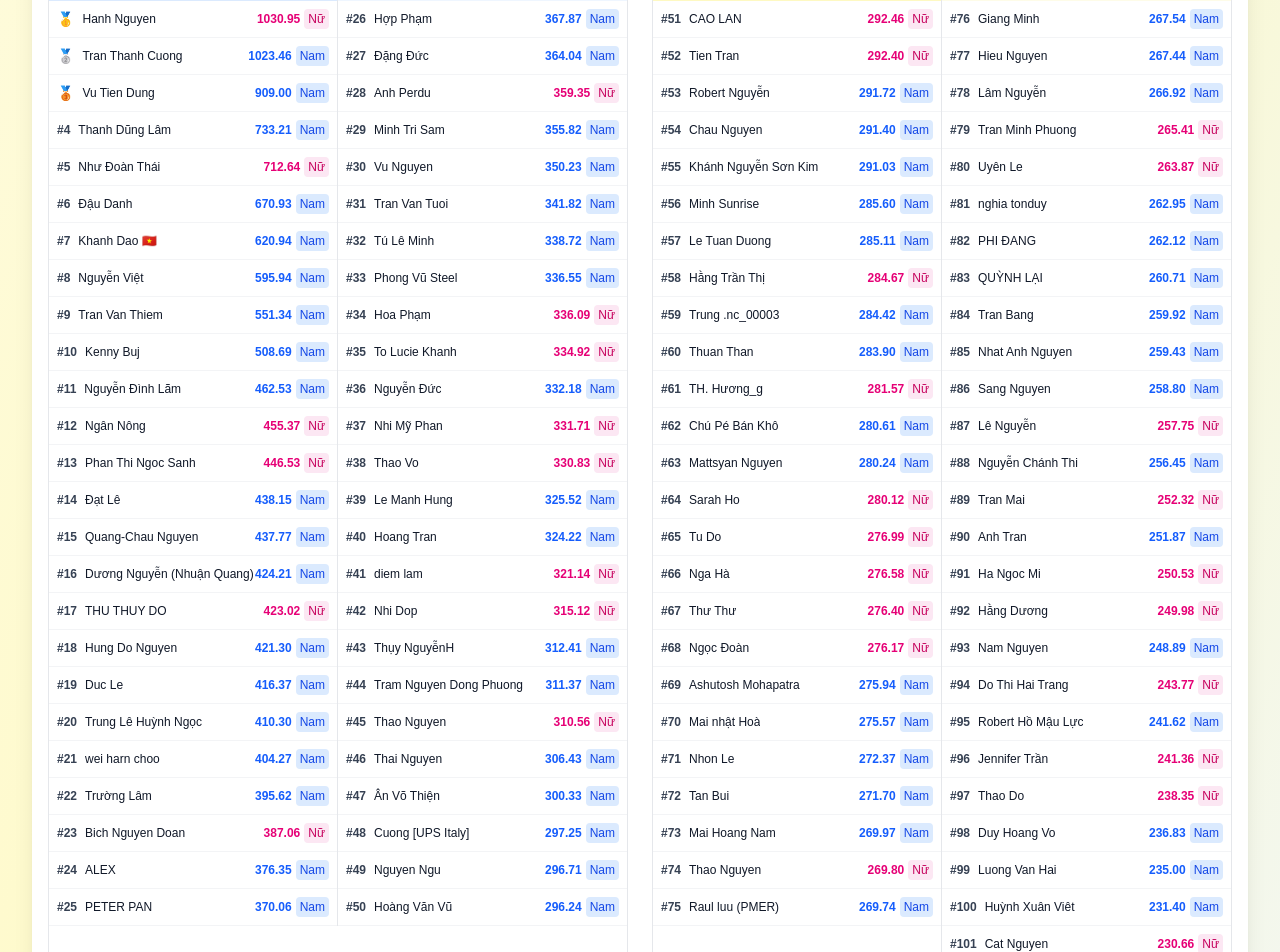
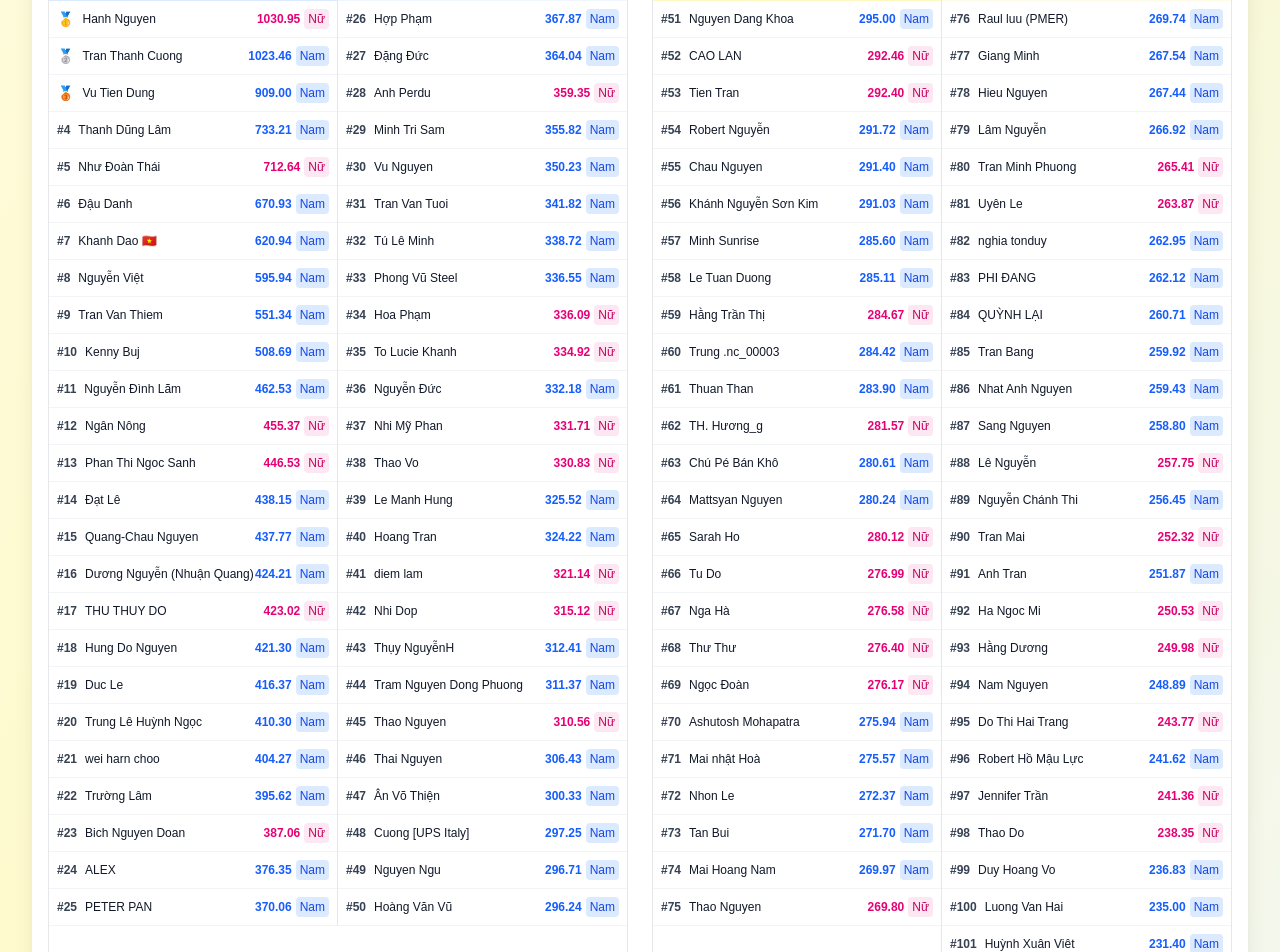
Before and after one commit to ldcduc/PMHR-hall-of-fame, a Next.js app: page /lop-2025/compacted in a window 1280 px wide. Shown: the part 1260-2212 px from the top of the page. Built offline with nearby package versions, Linux system fonts and the light colour scheme.

Commit message:
Add 1 LOP2025 runner

```diff
--- a/src/data/lop2025Runners.ts
+++ b/src/data/lop2025Runners.ts
@@ -60,57 +60,58 @@ export const lop2025Runners: LOP2025Runner[] = [
   { stt: 48, name: "Cuong [UPS Italy]", distance: "297.25", gender: "Nam", stravaUrl: "https://www.strava.com/athletes/78612508" },
   { stt: 49, name: "Nguyen Ngu", distance: "296.71", gender: "Nam", stravaUrl: "https://www.strava.com/athletes/113571450", persistent: true },
   { stt: 50, name: "Hoàng Văn Vũ", distance: "296.24", gender: "Nam", stravaUrl: "https://www.strava.com/athletes/152141632" },
-  { stt: 51, name: "CAO LAN", distance: "292.46", gender: "Nữ", stravaUrl: "https://www.strava.com/athletes/152066739", persistent: true },
-  { stt: 52, name: "Tien Tran", distance: "292.40", gender: "Nữ", stravaUrl: "https://www.strava.com/athletes/117473335" },
-  { stt: 53, name: "Robert Nguyễn", distance: "291.72", gender: "Nam", stravaUrl: "https://www.strava.com/athletes/39222022" },
-  { stt: 54, name: "Chau Nguyen", distance: "291.40", gender: "Nam", stravaUrl: "https://www.strava.com/athletes/83553025" },
-  { stt: 55, name: "Khánh Nguyễn Sơn Kim", distance: "291.03", gender: "Nam", stravaUrl: "https://www.strava.com/athletes/145234017", persistent: true },
-  { stt: 56, name: "Minh Sunrise", distance: "285.60", gender: "Nam", stravaUrl: "https://www.strava.com/athletes/71482379" },
-  { stt: 57, name: "Le Tuan Duong", distance: "285.11", gender: "Nam", stravaUrl: "https://www.strava.com/athletes/114677553", persistent: true },
-  { stt: 58, name: "Hằng Trần Thị", distance: "284.67", gender: "Nữ", stravaUrl: "https://www.strava.com/athletes/110755759" },
-  { stt: 59, name: "Trung .nc_00003", distance: "284.42", gender: "Nam", stravaUrl: "https://www.strava.com/athletes/66492671", persistent: true },
-  { stt: 60, name: "Thuan Than", distance: "283.90", gender: "Nam", stravaUrl: "https://www.strava.com/athletes/115094912" },
-  { stt: 61, name: "TH. Hương_g", distance: "281.57", gender: "Nữ", stravaUrl: "https://www.strava.com/athletes/153357702" },
-  { stt: 62, name: "Chú Pé Bán Khô", distance: "280.61", gender: "Nam", stravaUrl: "https://www.strava.com/athletes/23496542" },
-  { stt: 63, name: "Mattsyan Nguyen", distance: "280.24", gender: "Nam", stravaUrl: "https://www.strava.com/athletes/74325676", persistent: true },
-  { stt: 64, name: "Sarah Ho", distance: "280.12", gender: "Nữ", stravaUrl: "https://www.strava.com/athletes/69659705", persistent: true },
-  { stt: 65, name: "Tu Do", distance: "276.99", gender: "Nữ", stravaUrl: "https://www.strava.com/athletes/174228115" },
-  { stt: 66, name: "Nga Hà", distance: "276.58", gender: "Nữ", stravaUrl: "https://www.strava.com/athletes/146452677" },
-  { stt: 67, name: "Thư Thư", distance: "276.40", gender: "Nữ", stravaUrl: "https://www.strava.com/athletes/139884534" },
-  { stt: 68, name: "Ngọc Đoàn", distance: "276.17", gender: "Nữ", stravaUrl: "https://www.strava.com/athletes/121864496", persistent: true },
-  { stt: 69, name: "Ashutosh Mohapatra", distance: "275.94", gender: "Nam", stravaUrl: "https://www.strava.com/athletes/101257128" },
-  { stt: 70, name: "Mai nhật Hoà", distance: "275.57", gender: "Nam", stravaUrl: "https://www.strava.com/athletes/73680619" },
-  { stt: 71, name: "Nhon Le", distance: "272.37", gender: "Nam", stravaUrl: "https://www.strava.com/athletes/14531569" },
-  { stt: 72, name: "Tan Bui", distance: "271.70", gender: "Nam", stravaUrl: "https://www.strava.com/athletes/82706969" },
-  { stt: 73, name: "Mai Hoang Nam", distance: "269.97", gender: "Nam", stravaUrl: "https://www.strava.com/athletes/40077774" },
-  { stt: 74, name: "Thao Nguyen", distance: "269.80", gender: "Nữ", stravaUrl: "https://www.strava.com/athletes/118760206" },
-  { stt: 75, name: "Raul luu (PMER)", distance: "269.74", gender: "Nam", stravaUrl: "https://www.strava.com/athletes/74022873" },
-  { stt: 76, name: "Giang Minh", distance: "267.54", gender: "Nam", stravaUrl: "https://www.strava.com/athletes/80591898" },
-  { stt: 77, name: "Hieu Nguyen", distance: "267.44", gender: "Nam", stravaUrl: "https://www.strava.com/athletes/73510851" },
-  { stt: 78, name: "Lâm Nguyễn", distance: "266.92", gender: "Nam", stravaUrl: "https://www.strava.com/athletes/55320616" },
-  { stt: 79, name: "Tran Minh Phuong", distance: "265.41", gender: "Nữ", stravaUrl: "https://www.strava.com/athletes/48710692" },
-  { stt: 80, name: "Uyên Le", distance: "263.87", gender: "Nữ", stravaUrl: "https://www.strava.com/athletes/132073496" },
-  { stt: 81, name: "nghia tonduy", distance: "262.95", gender: "Nam", stravaUrl: "https://www.strava.com/athletes/83592069" },
-  { stt: 82, name: "PHI ĐANG", distance: "262.12", gender: "Nam", stravaUrl: "https://www.strava.com/athletes/101244889" },
-  { stt: 83, name: "QUỲNH LẠI", distance: "260.71", gender: "Nam", stravaUrl: "https://www.strava.com/athletes/165198371" },
-  { stt: 84, name: "Tran Bang", distance: "259.92", gender: "Nam", stravaUrl: "https://www.strava.com/athletes/42913534" },
-  { stt: 85, name: "Nhat Anh Nguyen", distance: "259.43", gender: "Nam", stravaUrl: "https://www.strava.com/athletes/33446590" },
-  { stt: 86, name: "Sang Nguyen", distance: "258.80", gender: "Nam", stravaUrl: "https://www.strava.com/athletes/32012600" },
-  { stt: 87, name: "Lê Nguyễn", distance: "257.75", gender: "Nữ", stravaUrl: "https://www.strava.com/athletes/22696937" },
-  { stt: 88, name: "Nguyễn Chánh Thi", distance: "256.45", gender: "Nam", stravaUrl: "https://www.strava.com/athletes/40450493" },
-  { stt: 89, name: "Tran Mai", distance: "252.32", gender: "Nữ", stravaUrl: "https://www.strava.com/athletes/36322926" },
-  { stt: 90, name: "Anh Tran", distance: "251.87", gender: "Nam", stravaUrl: "https://www.strava.com/athletes/100298769" },
-  { stt: 91, name: "Ha Ngoc Mi", distance: "250.53", gender: "Nữ", stravaUrl: "https://www.strava.com/athletes/115253035" },
-  { stt: 92, name: "Hằng Dương", distance: "249.98", gender: "Nữ", stravaUrl: "https://www.strava.com/athletes/124985413" },
-  { stt: 93, name: "Nam Nguyen", distance: "248.89", gender: "Nam", stravaUrl: "https://www.strava.com/athletes/20451895" },
-  { stt: 94, name: "Do Thi Hai Trang", distance: "243.77", gender: "Nữ", stravaUrl: "https://www.strava.com/athletes/103249864" },
-  { stt: 95, name: "Robert Hồ Mậu Lực", distance: "241.62", gender: "Nam", stravaUrl: "https://www.strava.com/athletes/108547436" },
-  { stt: 96, name: "Jennifer Trần", distance: "241.36", gender: "Nữ", stravaUrl: "https://www.strava.com/athletes/156777823" },
-  { stt: 97, name: "Thao Do", distance: "238.35", gender: "Nữ", stravaUrl: "https://www.strava.com/athletes/40428342" },
-  { stt: 98, name: "Duy Hoang Vo", distance: "236.83", gender: "Nam", stravaUrl: "https://www.strava.com/athletes/72271846" },
-  { stt: 99, name: "Luong Van Hai", distance: "235.00", gender: "Nam", stravaUrl: "https://www.strava.com/athletes/103504357" },
-  { stt: 100, name: "Huỳnh Xuân Viêt", distance: "231.40", gender: "Nam", stravaUrl: "https://www.strava.com/athletes/10219228" },
-  { stt: 101, name: "Cat Nguyen", distance: "230.66", gender: "Nữ", stravaUrl: "https://www.strava.com/athletes/52200049" },
+  { stt: 51, name: "Nguyen Dang Khoa", distance: "295.00", gender: "Nam", stravaUrl: "https://www.strava.com/athletes/164990988" },
+  { stt: 52, name: "CAO LAN", distance: "292.46", gender: "Nữ", stravaUrl: "https://www.strava.com/athletes/152066739", persistent: true },
+  { stt: 53, name: "Tien Tran", distance: "292.40", gender: "Nữ", stravaUrl: "https://www.strava.com/athletes/117473335" },
+  { stt: 54, name: "Robert Nguyễn", distance: "291.72", gender: "Nam", stravaUrl: "https://www.strava.com/athletes/39222022" },
+  { stt: 55, name: "Chau Nguyen", distance: "291.40", gender: "Nam", stravaUrl: "https://www.strava.com/athletes/83553025" },
+  { stt: 56, name: "Khánh Nguyễn Sơn Kim", distance: "291.03", gender: "Nam", stravaUrl: "https://www.strava.com/athletes/145234017", persistent: true },
+  { stt: 57, name: "Minh Sunrise", distance: "285.60", gender: "Nam", stravaUrl: "https://www.strava.com/athletes/71482379" },
+  { stt: 58, name: "Le Tuan Duong", distance: "285.11", gender: "Nam", stravaUrl: "https://www.strava.com/athletes/114677553", persistent: true },
+  { stt: 59, name: "Hằng Trần Thị", distance: "284.67", gender: "Nữ", stravaUrl: "https://www.strava.com/athletes/110755759" },
+  { stt: 60, name: "Trung .nc_00003", distance: "284.42", gender: "Nam", stravaUrl: "https://www.strava.com/athletes/66492671", persistent: true },
+  { stt: 61, name: "Thuan Than", distance: "283.90", gender: "Nam", stravaUrl: "https://www.strava.com/athletes/115094912" },
+  { stt: 62, name: "TH. Hương_g", distance: "281.57", gender: "Nữ", stravaUrl: "https://www.strava.com/athletes/153357702" },
+  { stt: 63, name: "Chú Pé Bán Khô", distance: "280.61", gender: "Nam", stravaUrl: "https://www.strava.com/athletes/23496542" },
+  { stt: 64, name: "Mattsyan Nguyen", distance: "280.24", gender: "Nam", stravaUrl: "https://www.strava.com/athletes/74325676", persistent: true },
+  { stt: 65, name: "Sarah Ho", distance: "280.12", gender: "Nữ", stravaUrl: "https://www.strava.com/athletes/69659705", persistent: true },
+  { stt: 66, name: "Tu Do", distance: "276.99", gender: "Nữ", stravaUrl: "https://www.strava.com/athletes/174228115" },
+  { stt: 67, name: "Nga Hà", distance: "276.58", gender: "Nữ", stravaUrl: "https://www.strava.com/athletes/146452677" },
+  { stt: 68, name: "Thư Thư", distance: "276.40", gender: "Nữ", stravaUrl: "https://www.strava.com/athletes/139884534" },
+  { stt: 69, name: "Ngọc Đoàn", distance: "276.17", gender: "Nữ", stravaUrl: "https://www.strava.com/athletes/121864496", persistent: true },
+  { stt: 70, name: "Ashutosh Mohapatra", distance: "275.94", gender: "Nam", stravaUrl: "https://www.strava.com/athletes/101257128" },
+  { stt: 71, name: "Mai nhật Hoà", distance: "275.57", gender: "Nam", stravaUrl: "https://www.strava.com/athletes/73680619" },
+  { stt: 72, name: "Nhon Le", distance: "272.37", gender: "Nam", stravaUrl: "https://www.strava.com/athletes/14531569" },
+  { stt: 73, name: "Tan Bui", distance: "271.70", gender: "Nam", stravaUrl: "https://www.strava.com/athletes/82706969" },
+  { stt: 74, name: "Mai Hoang Nam", distance: "269.97", gender: "Nam", stravaUrl: "https://www.strava.com/athletes/40077774" },
+  { stt: 75, name: "Thao Nguyen", distance: "269.80", gender: "Nữ", stravaUrl: "https://www.strava.com/athletes/118760206" },
+  { stt: 76, name: "Raul luu (PMER)", distance: "269.74", gender: "Nam", stravaUrl: "https://www.strava.com/athletes/74022873" },
+  { stt: 77, name: "Giang Minh", distance: "267.54", gender: "Nam", stravaUrl: "https://www.strava.com/athletes/80591898" },
+  { stt: 78, name: "Hieu Nguyen", distance: "267.44", gender: "Nam", stravaUrl: "https://www.strava.com/athletes/73510851" },
+  { stt: 79, name: "Lâm Nguyễn", distance: "266.92", gender: "Nam", stravaUrl: "https://www.strava.com/athletes/55320616" },
+  { stt: 80, name: "Tran Minh Phuong", distance: "265.41", gender: "Nữ", stravaUrl: "https://www.strava.com/athletes/48710692" },
+  { stt: 81, name: "Uyên Le", distance: "263.87", gender: "Nữ", stravaUrl: "https://www.strava.com/athletes/132073496" },
+  { stt: 82, name: "nghia tonduy", distance: "262.95", gender: "Nam", stravaUrl: "https://www.strava.com/athletes/83592069" },
+  { stt: 83, name: "PHI ĐANG", distance: "262.12", gender: "Nam", stravaUrl: "https://www.strava.com/athletes/101244889" },
+  { stt: 84, name: "QUỲNH LẠI", distance: "260.71", gender: "Nam", stravaUrl: "https://www.strava.com/athletes/165198371" },
+  { stt: 85, name: "Tran Bang", distance: "259.92", gender: "Nam", stravaUrl: "https://www.strava.com/athletes/42913534" },
+  { stt: 86, name: "Nhat Anh Nguyen", distance: "259.43", gender: "Nam", stravaUrl: "https://www.strava.com/athletes/33446590" },
+  { stt: 87, name: "Sang Nguyen", distance: "258.80", gender: "Nam", stravaUrl: "https://www.strava.com/athletes/32012600" },
+  { stt: 88, name: "Lê Nguyễn", distance: "257.75", gender: "Nữ", stravaUrl: "https://www.strava.com/athletes/22696937" },
+  { stt: 89, name: "Nguyễn Chánh Thi", distance: "256.45", gender: "Nam", stravaUrl: "https://www.strava.com/athletes/40450493" },
+  { stt: 90, name: "Tran Mai", distance: "252.32", gender: "Nữ", stravaUrl: "https://www.strava.com/athletes/36322926" },
+  { stt: 91, name: "Anh Tran", distance: "251.87", gender: "Nam", stravaUrl: "https://www.strava.com/athletes/100298769" },
+  { stt: 92, name: "Ha Ngoc Mi", distance: "250.53", gender: "Nữ", stravaUrl: "https://www.strava.com/athletes/115253035" },
+  { stt: 93, name: "Hằng Dương", distance: "249.98", gender: "Nữ", stravaUrl: "https://www.strava.com/athletes/124985413" },
+  { stt: 94, name: "Nam Nguyen", distance: "248.89", gender: "Nam", stravaUrl: "https://www.strava.com/athletes/20451895" },
+  { stt: 95, name: "Do Thi Hai Trang", distance: "243.77", gender: "Nữ", stravaUrl: "https://www.strava.com/athletes/103249864" },
+  { stt: 96, name: "Robert Hồ Mậu Lực", distance: "241.62", gender: "Nam", stravaUrl: "https://www.strava.com/athletes/108547436" },
+  { stt: 97, name: "Jennifer Trần", distance: "241.36", gender: "Nữ", stravaUrl: "https://www.strava.com/athletes/156777823" },
+  { stt: 98, name: "Thao Do", distance: "238.35", gender: "Nữ", stravaUrl: "https://www.strava.com/athletes/40428342" },
+  { stt: 99, name: "Duy Hoang Vo", distance: "236.83", gender: "Nam", stravaUrl: "https://www.strava.com/athletes/72271846" },
+  { stt: 100, name: "Luong Van Hai", distance: "235.00", gender: "Nam", stravaUrl: "https://www.strava.com/athletes/103504357" },
+  { stt: 101, name: "Huỳnh Xuân Viêt", distance: "231.40", gender: "Nam", stravaUrl: "https://www.strava.com/athletes/10219228" },
+  { stt: 102, name: "Cat Nguyen", distance: "230.66", gender: "Nữ", stravaUrl: "https://www.strava.com/athletes/52200049" },
 ];
 
 // Helper functions for statistics (KEEPING ALL ORIGINAL FUNCTIONS)
```
